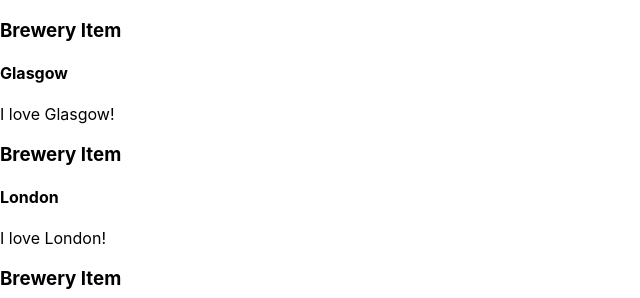
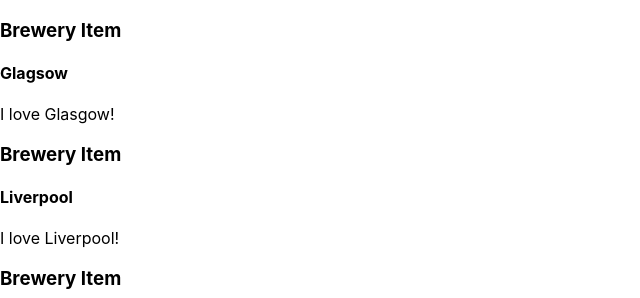
Before and after one commit to sarahvii/pint-hunter, a React (Create React App) app: page / in a window 1280 px wide. Shown: the part 408-706 px from the top of the page, without its empty margins (0-640 px from the left). Built offline with nearby package versions, Linux system fonts and the light colour scheme.

Commit message:
brewery item nodes rendered

```diff
--- a/src/components/BreweryList.js
+++ b/src/components/BreweryList.js
@@ -1,13 +1,19 @@
 import React from "react";
 import BreweryItem from "./BreweryItem";
 
-const BreweryList = () => {
+const BreweryList = ({breweryItems}) => {
+
+    const breweryItemNodes = breweryItems.map(breweryItem => {
+        return (
+            <BreweryItem location = {breweryItem.location}>{breweryItem.text}</BreweryItem>
+        );
+    });
+
+
     return (
         <>
         <h2>Brewery List</h2>
-        <BreweryItem location = "Glasgow">I love Glasgow!</BreweryItem>
-        <BreweryItem location = "London">I love London!</BreweryItem>
-        <BreweryItem location = "Manchester">I love MCR!</BreweryItem>
+        {breweryItemNodes}
         </>
      );
 }
--- a/src/containers/PintFinderBox.js
+++ b/src/containers/PintFinderBox.js
@@ -1,13 +1,38 @@
-import React from "react";
+import React, { useState } from "react";
 import BreweryList from "../components/BreweryList";
 
 const PintFinderBox = () => {
-    return (
-        <>
-        <h1>Pint Finder Box</h1>
-        <BreweryList/>
-        </>
-     );
+
+    const [breweryItems, setBreweryItems] = useState(
+        [
+            {
+                id: 1,
+                location: "Glagsow",
+                text: "I love Glasgow!"
+            },
+            {
+                id: 2,
+                location: "Liverpool",
+                text: "I love Liverpool!"
+            },
+            {
+                id: 3,
+                location: "Manchester",
+                text: "I love MCR!"
+            }
+
+        ]
+
+    )
+
+        return (
+            <>
+            <h1>Pint Finder Box</h1>
+            <BreweryList breweryItems={breweryItems}/>
+            </>
+        );
+
+
 }
 
 export default PintFinderBox;
```
